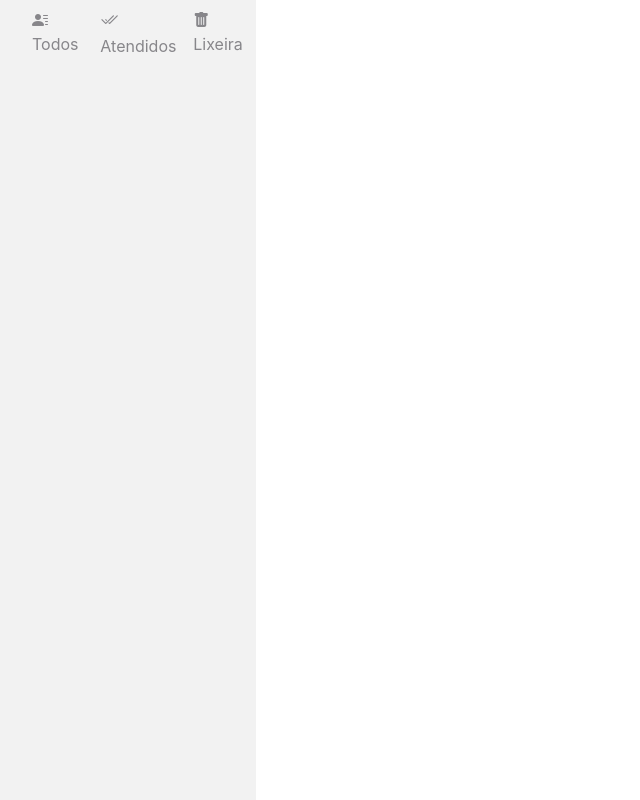
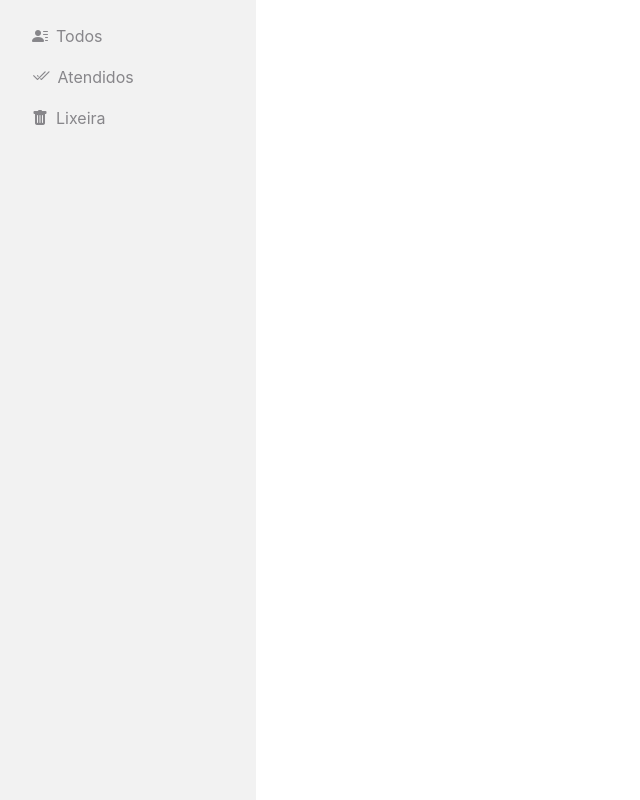
Before and after one commit to aliceribeiro/new-hire, an Angular app: page / in a window 1280 px wide. Shown: the whole page, without its empty margins (0-640 px from the left). Built offline with nearby package versions, Linux system fonts and the light colour scheme.

Commit message:
feat: adicionando flexbox e margin-top à lista

```diff
--- a/src/app/sidebar/sidebar.component.html
+++ b/src/app/sidebar/sidebar.component.html
@@ -1,7 +1,7 @@
 <nav class="navbar-expand-lg">
   <div class="ml-4">
-    <ul class="navbar-nav">
-      <li class="nav-item">
+    <ul class="navbar-nav flex-column">
+      <li class="nav-item mt-3">
         <a href="#" routerLinkActive="active" class="nav-link"><i class="bi bi-person-lines-fill pr-2"></i>Todos</a>
       </li>
       <li>
```
